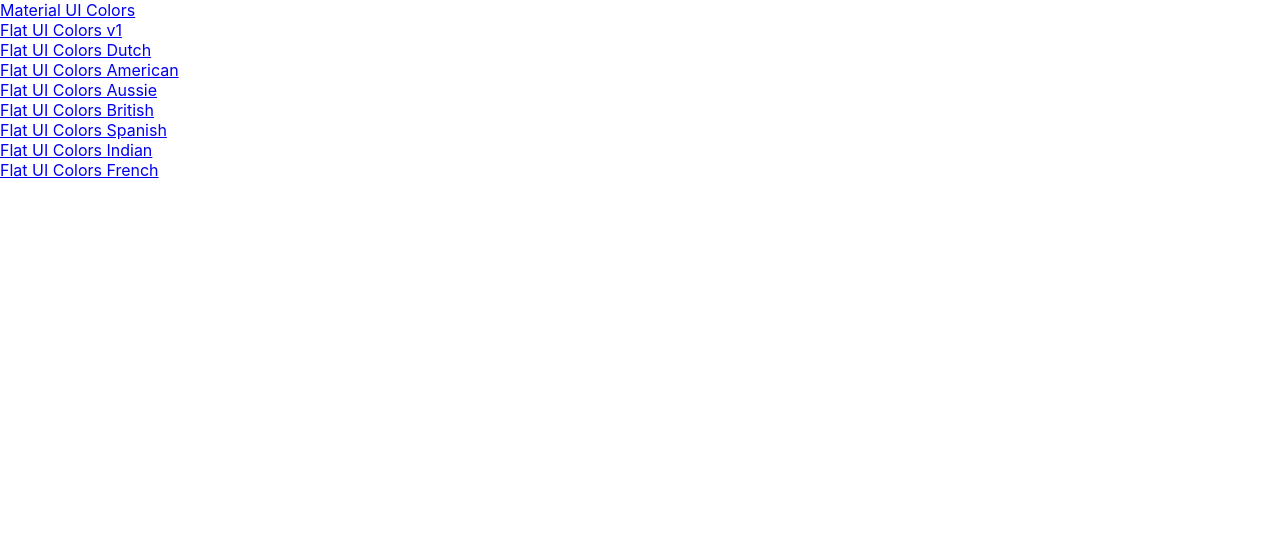
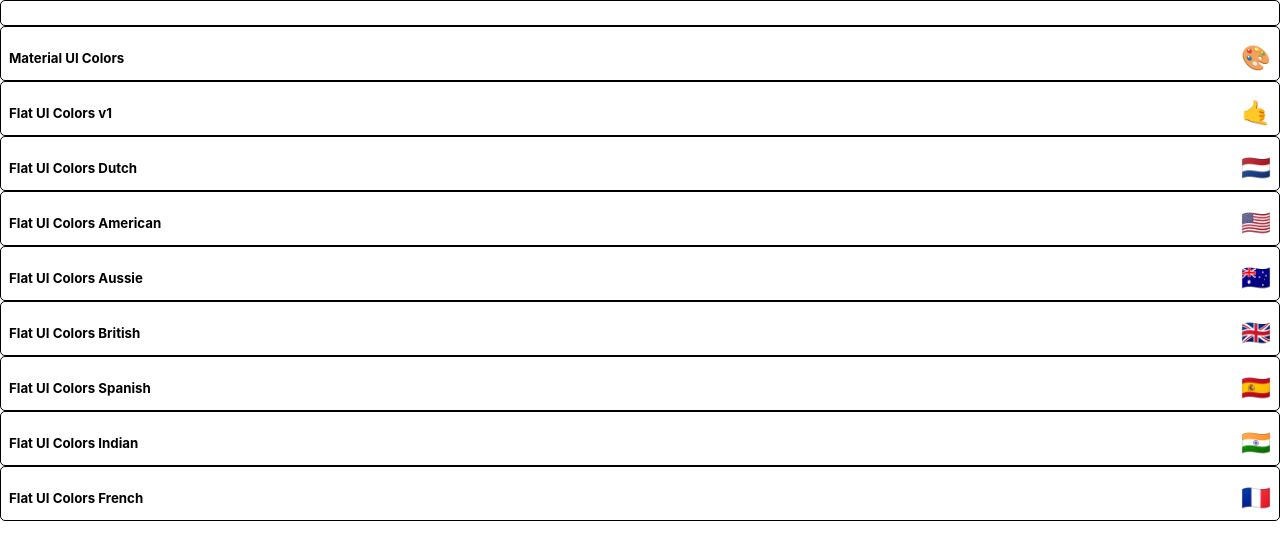
Before and after one commit to LexAeterna12321/react_colors_app, a React (Create React App) app: page / in a window 1280 px wide. Shown: the top 560 px of the page. Built offline with nearby package versions, Linux system fonts and the light colour scheme.

Commit message:
started with JSS styling

```diff
--- a/package.json
+++ b/package.json
@@ -5,6 +5,7 @@
   "dependencies": {
     "@material-ui/core": "^4.3.2",
     "@material-ui/icons": "^4.2.1",
+    "@material-ui/styles": "^4.3.3",
     "chroma-js": "^2.0.4",
     "rc-slider": "^8.6.13",
     "react": "^16.9.0",
--- /dev/null
+++ b/src/components/MiniPalette.js
@@ -0,0 +1,48 @@
+import React from "react";
+import { withStyles } from "@material-ui/styles";
+
+const styles = {
+  root: {
+    backgroundColor: "white",
+    border: "1px solid black",
+    borderRadius: "5px",
+    padding: "0.5rem",
+    position: "relative",
+    overflow: "hidden",
+    "&:hover": {
+      cursor: "pointer"
+    }
+  },
+  colors: {
+    backgroundColor: "grey"
+  },
+  title: {
+    display: "flex",
+    justifyContent: "space-between",
+    alignItems: "center",
+    margin: "0",
+    color: "black",
+    paddingTop: "0.5rem",
+    position: "relative"
+  },
+  emoji: {
+    marginLeft: "0.5rem",
+    fontSize: "1.5rem"
+  }
+};
+
+function MiniPalette(props) {
+  const { classes, paletteName, emoji } = props;
+  console.log(classes);
+  return (
+    <div className={classes.root}>
+      <div className={classes.colors} />
+      <h5 className={classes.title}>
+        {paletteName}
+        <span className={classes.emoji}>{emoji}</span>
+      </h5>
+    </div>
+  );
+}
+
+export default withStyles(styles)(MiniPalette);
--- a/src/components/PaletteList.js
+++ b/src/components/PaletteList.js
@@ -1,14 +1,14 @@
 import React, { Component } from "react";
-import { Link } from "react-router-dom";
+import MiniPalette from "./MiniPalette";
+
 export class PaletteList extends Component {
   render() {
     const { palettes } = this.props;
     return (
       <div>
+        <MiniPalette />
         {palettes.map(palette => (
-          <p>
-            <Link to={`/palette/${palette.id}`}>{palette.paletteName}</Link>
-          </p>
+          <MiniPalette {...palette} />
         ))}
       </div>
     );
```
Also changed, not shown: 1 other file (tests, documents, lock files or other folders).
